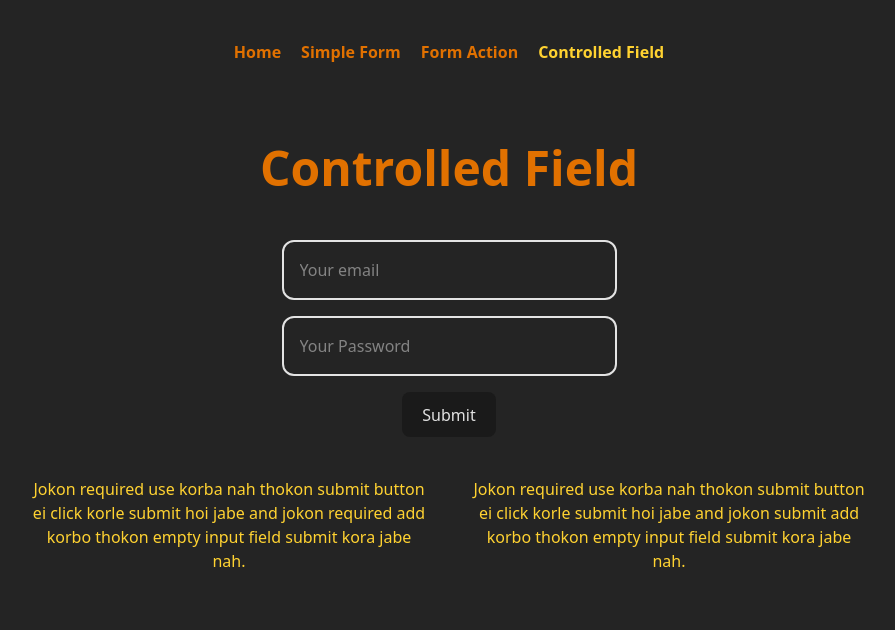
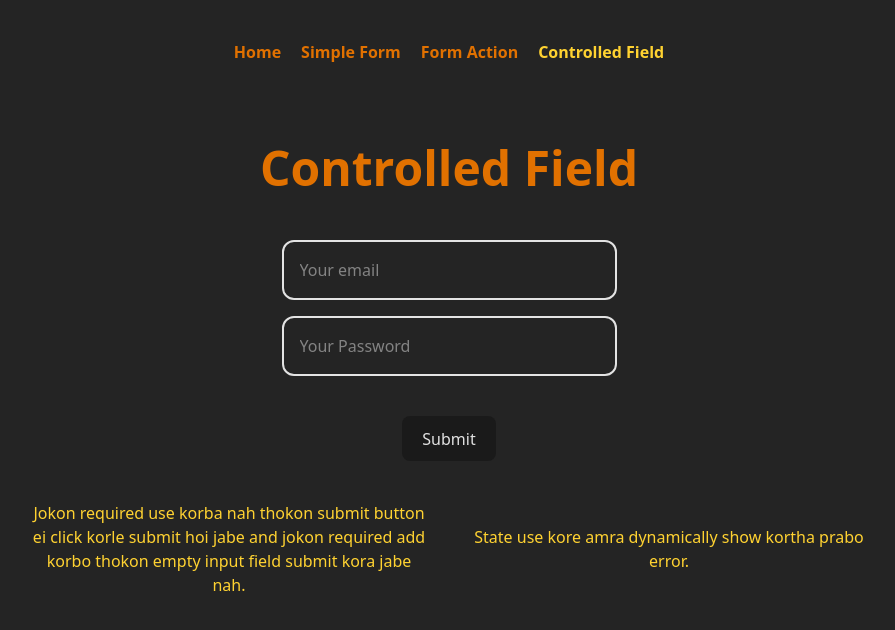
Before and after one commit to Abdurrobr34l/react-module44, a React (Vite) app: page /controlled-field in a window 1280 px wide. Shown: the top 630 px of the page, without its empty margins (191-1086 px from the left). Built offline with nearby package versions, Linux system fonts and the light colour scheme.

Commit message:
Some changes are done

```diff
--- a/src/App.jsx
+++ b/src/App.jsx
@@ -1,6 +1,7 @@
 import { Outlet } from "react-router";
 import "./App.css";
 import Container from "./Components/container/Container";
+import ControlledField from "./Components/controlledField/ControlledField";
 import FormAction from "./Components/formAction/FormAction";
 import SimpleForm from "./Components/simpleForm/SimpleForm";
 import Header from "./Components/header/Header";
@@ -14,6 +15,7 @@ function App() {
         <Outlet>
         <SimpleForm></SimpleForm>
         <FormAction></FormAction>
+        <ControlledField></ControlledField>
         </Outlet>
 
       </Container>
--- a/src/Components/controlledField/ControlledField.jsx
+++ b/src/Components/controlledField/ControlledField.jsx
@@ -1,17 +1,34 @@
 import React, { useState } from "react";
 
 const ControlledField = () => {
+
+  const [password, setPassword] = useState("");
+  const [error, setError] = useState("");
+
   const handleSubmit = (e) => {
     e.preventDefault();
+    console.log(e.target.email.value);
+    console.log(e.target.password.value);
     e.target.email.value = "";
     e.target.password.value = "";
+
+    if(password.length < 6) {
+      setError("Password must be 6 or more in length");
+    } else {
+      setError("");
+    }
   };
 
-  const [password, setPassword] = useState("")
+  const handlePasswordOnChange = (e) => {
+    const newPassword = e.target.value;
+    setPassword(newPassword);
 
-  const handlePasswordOnChange = (e) => {
-    console.log(e.target.value);
-  }
+    // if (password.length < 6) {
+    //   setError("Password must be 6 or more in length");
+    // } else {
+    //   setError("");
+    // }
+  };
 
   return (
     <div>
@@ -28,21 +45,22 @@ const ControlledField = () => {
           placeholder="Your Password"
           required
         />
+        <p>
+          <small className="font-bold text-red-500">{error}</small>
+        </p>
         <br />
         <button type="submit">Submit</button>
       </form>
 
       <div className="flex flex-col items-center md:flex-row md:gap-10 md:justify-center">
         <p className="keyNote !mx-0">
-        Jokon required use korba nah thokon submit button ei click korle submit
-        hoi jabe and jokon required add korbo thokon empty input field submit kora
-        jabe nah.
-      </p>
-      <p className="keyNote !mx-0">
-        Jokon required use korba nah thokon submit button ei click korle submit
-        hoi jabe and jokon submit add korbo thokon empty input field submit kora
-        jabe nah.
-      </p>
+          Jokon required use korba nah thokon submit button ei click korle
+          submit hoi jabe and jokon required add korbo thokon empty input field
+          submit kora jabe nah.
+        </p>
+        <p className="keyNote !mx-0">
+          State use kore amra dynamically show kortha prabo error.
+        </p>
       </div>
     </div>
   );
--- a/src/Components/header/Header.jsx
+++ b/src/Components/header/Header.jsx
@@ -7,7 +7,7 @@ const Header = () => {
     {id:1, link:"/", name:"Home"},
     {id:2, link:"/simple-form", name:"Simple Form"},
     {id:3, link:"/form-action", name:"Form Action"},
-    {id:3, link:"/controlled-field", name:"Controlled Field"},
+    {id:4, link:"/controlled-field", name:"Controlled Field"},
   ]
 
   const [btnClicked, setBtnClicked] = useState(false);
```
